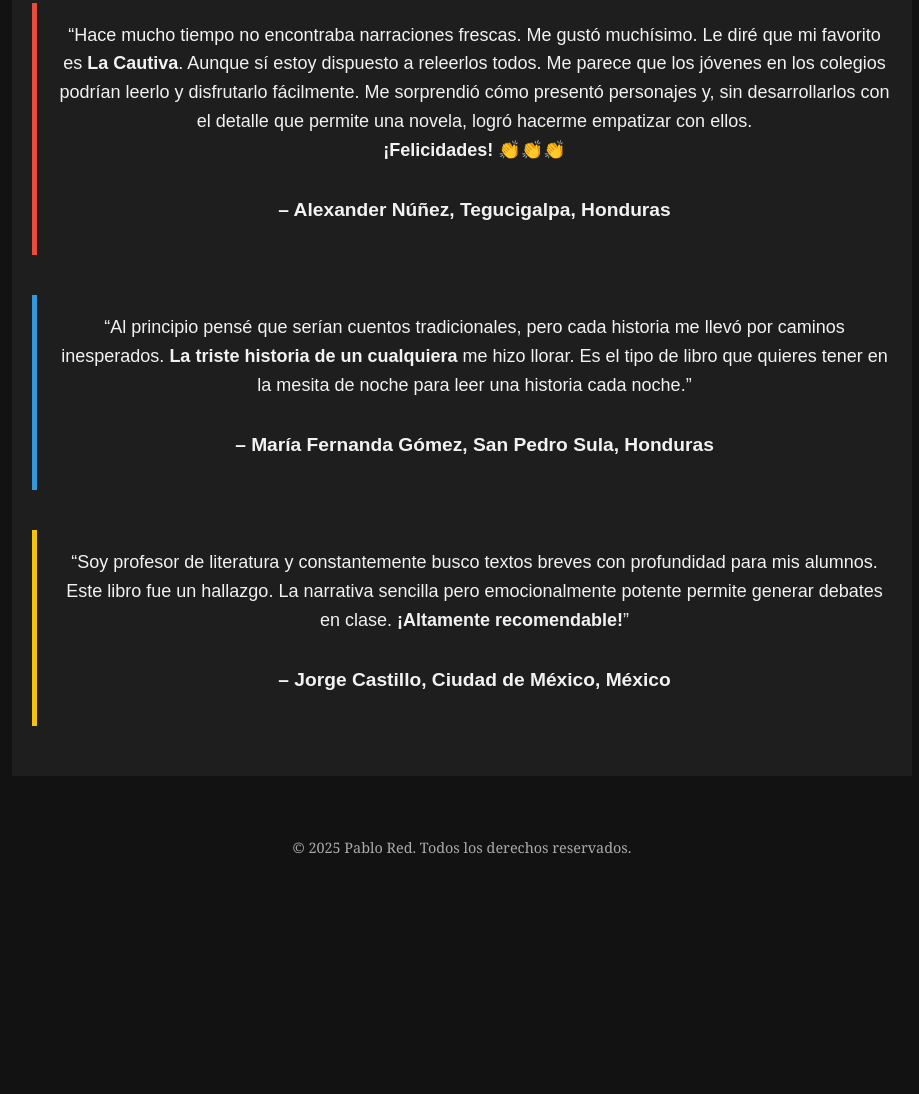
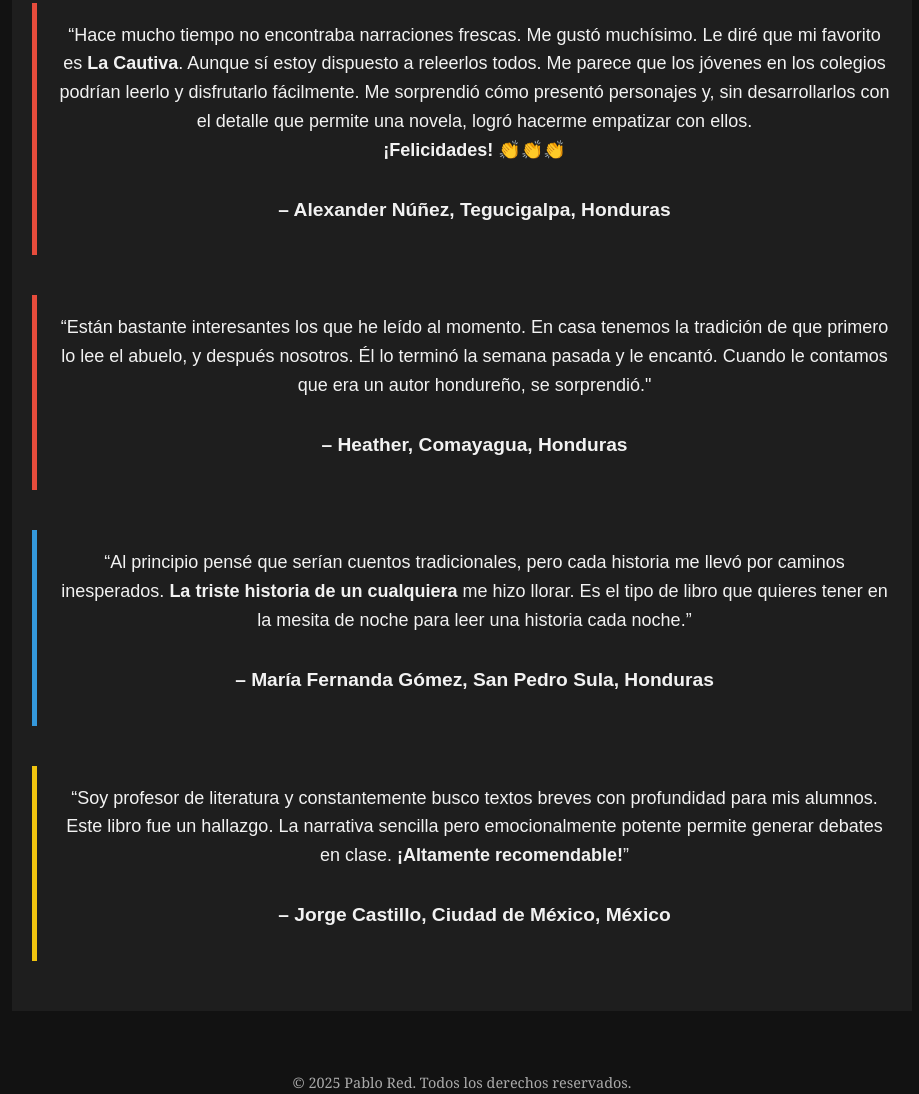
Before and after one commit to ktrachomacho/Cuentos, a plain HTML site: page index.html in a window 1280 px wide. Shown: the part 847-1941 px from the top of the page, without its empty margins (178-1097 px from the left). Before the commit the page ends 1706 px from the top, so only its background shows below. Drawn offline with Linux system fonts and the light colour scheme.

Commit message:
Update index.html

```diff
--- a/index.html
+++ b/index.html
@@ -84,6 +84,16 @@
       <p style="font-weight: bold; margin-top: 10px;">– Alexander Núñez, Tegucigalpa, Honduras</p>
     </div>
 
+    <div style="border-left: 5px solid #e74c3c; padding-left: 20px;">
+      <p style="font-size: 18px; line-height: 1.6;">
+        “Están bastante interesantes los que he leído al momento. En casa tenemos la tradición de que primero lo lee el abuelo, y después nosotros.
+          Él lo terminó la semana pasada y le encantó. Cuando le contamos que era un autor hondureño, se sorprendió."</strong>
+      </p>
+      <p style="font-weight: bold; margin-top: 10px;">– Heather, Comayagua, Honduras</p>
+    </div>
+
+
+
     <div style="border-left: 5px solid #3498db; padding-left: 20px;">
       <p style="font-size: 18px; line-height: 1.6;">
         “Al principio pensé que serían cuentos tradicionales, pero cada historia me llevó por caminos inesperados.
```
